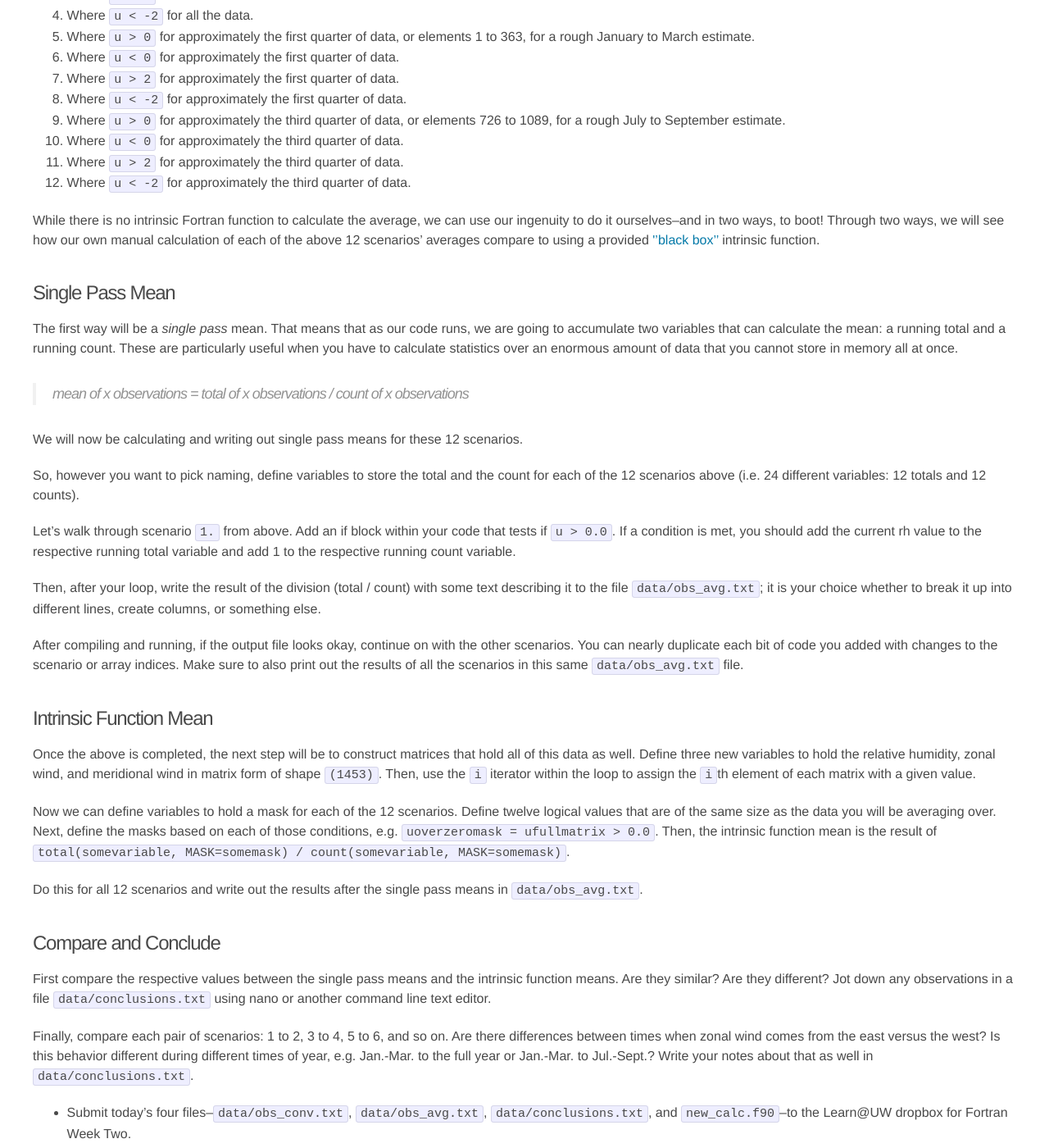
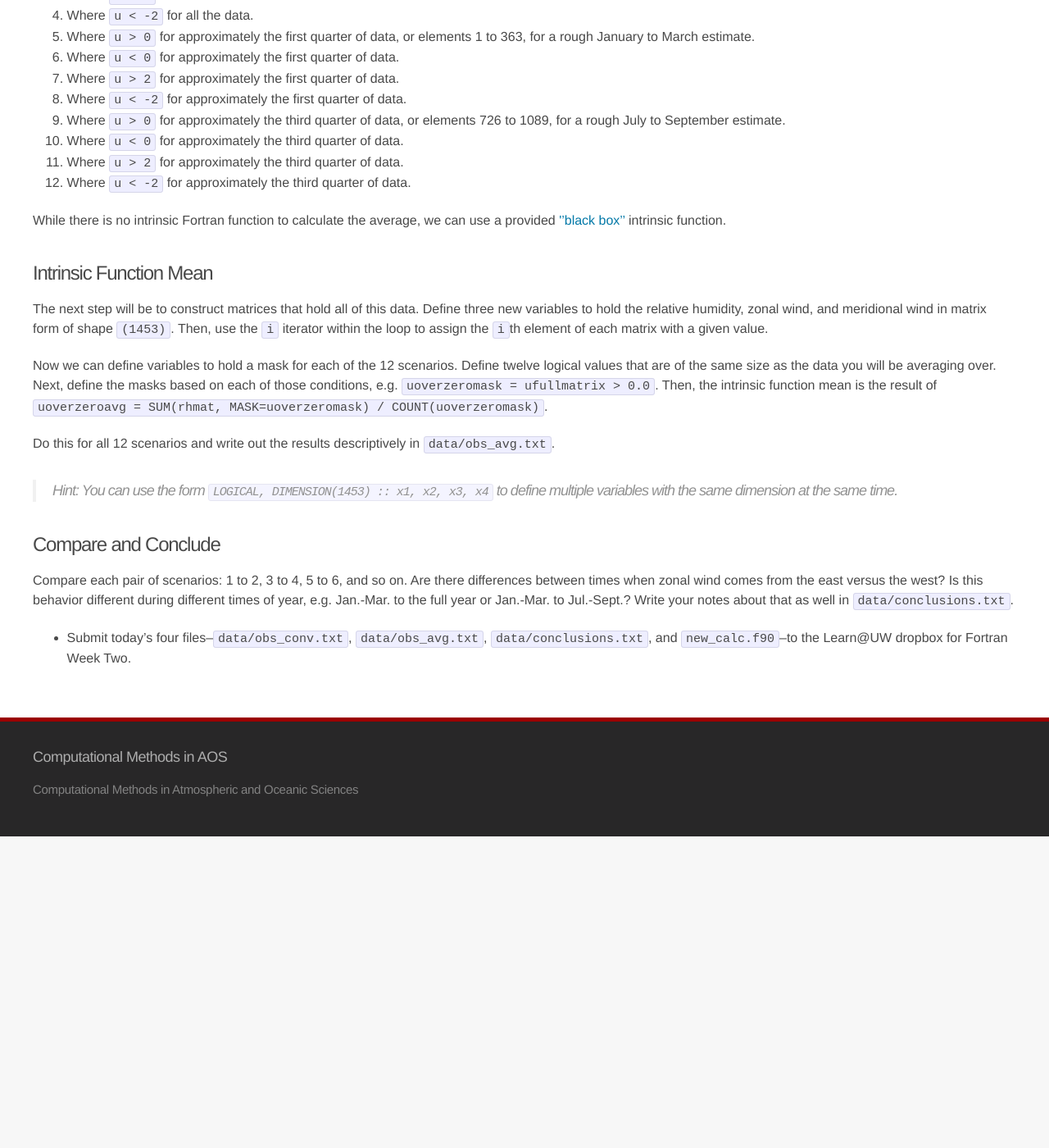
Before and after one commit to AOS573-2017/aos573-2017.github.io, a Jekyll site: the page built from _assignments/3-fortran-arrays-io.md, in a window 1280 px wide and 1400 px high, scrolled down 560 px. Shown: the whole window at 82% size. Built offline with Jekyll 4.4.1, drawn with Linux system fonts in a browser that asks for light colours; after the commit the page ends 1580 px from its top, so only the background shows below that.

Commit message:
Update second week Fortran assignment

```diff
--- a/_assignments/3-fortran-arrays-io.md
+++ b/_assignments/3-fortran-arrays-io.md
@@ -31,36 +31,20 @@ Now, we want to add some code that calculates averages under a few conditions:
 11. Where `u > 2` for approximately the third quarter of data.
 12. Where `u < -2` for approximately the third quarter of data.
 
-While there is no intrinsic Fortran function to calculate the average, we can use our ingenuity to do it ourselves--and in two ways, to boot! Through two ways, we will see how our own manual calculation of each of the above 12 scenarios' averages compare to using a provided [''black box''](https://en.wikipedia.org/wiki/Black_box) intrinsic function.
-
-## Single Pass Mean
-
-The first way will be a _single pass_ mean. That means that as our code runs, we are going to accumulate two variables that can calculate the mean: a running total and a running count. These are particularly useful when you have to calculate statistics over an enormous amount of data that you cannot store in memory all at once.
-
-> mean of x observations = total of x observations / count of x observations
-
-We will now be calculating and writing out single pass means for these 12 scenarios.
-
-So, however you want to pick naming, define variables to store the total and the count for each of the 12 scenarios above (i.e. 24 different variables: 12 totals and 12 counts).
-
-Let's walk through scenario `1.` from above. Add an if block within your code that tests if `u > 0.0`. If a condition is met, you should add the current rh value to the respective running total variable and add 1 to the respective running count variable.
-
-Then, after your loop, write the result of the division (total / count) with some text describing it to the file `data/obs_avg.txt`; it is your choice whether to break it up into different lines, create columns, or something else.
-
-After compiling and running, if the output file looks okay, continue on with the other scenarios. You can nearly duplicate each bit of code you added with changes to the scenario or array indices. Make sure to also print out the results of all the scenarios in this same `data/obs_avg.txt` file.
+While there is no intrinsic Fortran function to calculate the average, we can use a provided [''black box''](https://en.wikipedia.org/wiki/Black_box) intrinsic function.
 
 ## Intrinsic Function Mean
 
-Once the above is completed, the next step will be to construct matrices that hold all of this data as well. Define three new variables to hold the relative humidity, zonal wind, and meridional wind in matrix form of shape `(1453)`. Then, use the `i` iterator within the loop to assign the `i`th element of each matrix with a given value.
+The next step will be to construct matrices that hold all of this data. Define three new variables to hold the relative humidity, zonal wind, and meridional wind in matrix form of shape `(1453)`. Then, use the `i` iterator within the loop to assign the `i`th element of each matrix with a given value.
 
-Now we can define variables to hold a mask for each of the 12 scenarios. Define twelve logical values that are of the same size as the data you will be averaging over. Next, define the masks based on each of those conditions, e.g. `uoverzeromask = ufullmatrix > 0.0`. Then, the intrinsic function mean is the result of `total(somevariable, MASK=somemask) / count(somevariable, MASK=somemask)`.
+Now we can define variables to hold a mask for each of the 12 scenarios. Define twelve logical values that are of the same size as the data you will be averaging over. Next, define the masks based on each of those conditions, e.g. `uoverzeromask = ufullmatrix > 0.0`. Then, the intrinsic function mean is the result of `uoverzeroavg = SUM(rhmat, MASK=uoverzeromask) / COUNT(uoverzeromask)`.
 
-Do this for all 12 scenarios and write out the results after the single pass means in `data/obs_avg.txt`.
+Do this for all 12 scenarios and write out the results descriptively in `data/obs_avg.txt`.
+
+> Hint: You can use the form `LOGICAL, DIMENSION(1453) :: x1, x2, x3, x4` to define multiple variables with the same dimension at the same time.
 
 ## Compare and Conclude
 
-First compare the respective values between the single pass means and the intrinsic function means. Are they similar? Are they different? Jot down any observations in a file `data/conclusions.txt` using nano or another command line text editor.
-
-Finally, compare each pair of scenarios: 1 to 2, 3 to 4, 5 to 6, and so on. Are there differences between times when zonal wind comes from the east versus the west? Is this behavior different during different times of year, e.g. Jan.-Mar. to the full year or Jan.-Mar. to Jul.-Sept.? Write your notes about that as well in `data/conclusions.txt`.
+Compare each pair of scenarios: 1 to 2, 3 to 4, 5 to 6, and so on. Are there differences between times when zonal wind comes from the east versus the west? Is this behavior different during different times of year, e.g. Jan.-Mar. to the full year or Jan.-Mar. to Jul.-Sept.? Write your notes about that as well in `data/conclusions.txt`.
 
 * Submit today's four files--`data/obs_conv.txt`, `data/obs_avg.txt`, `data/conclusions.txt`, and `new_calc.f90`--to the Learn@UW dropbox for Fortran Week Two.
```
